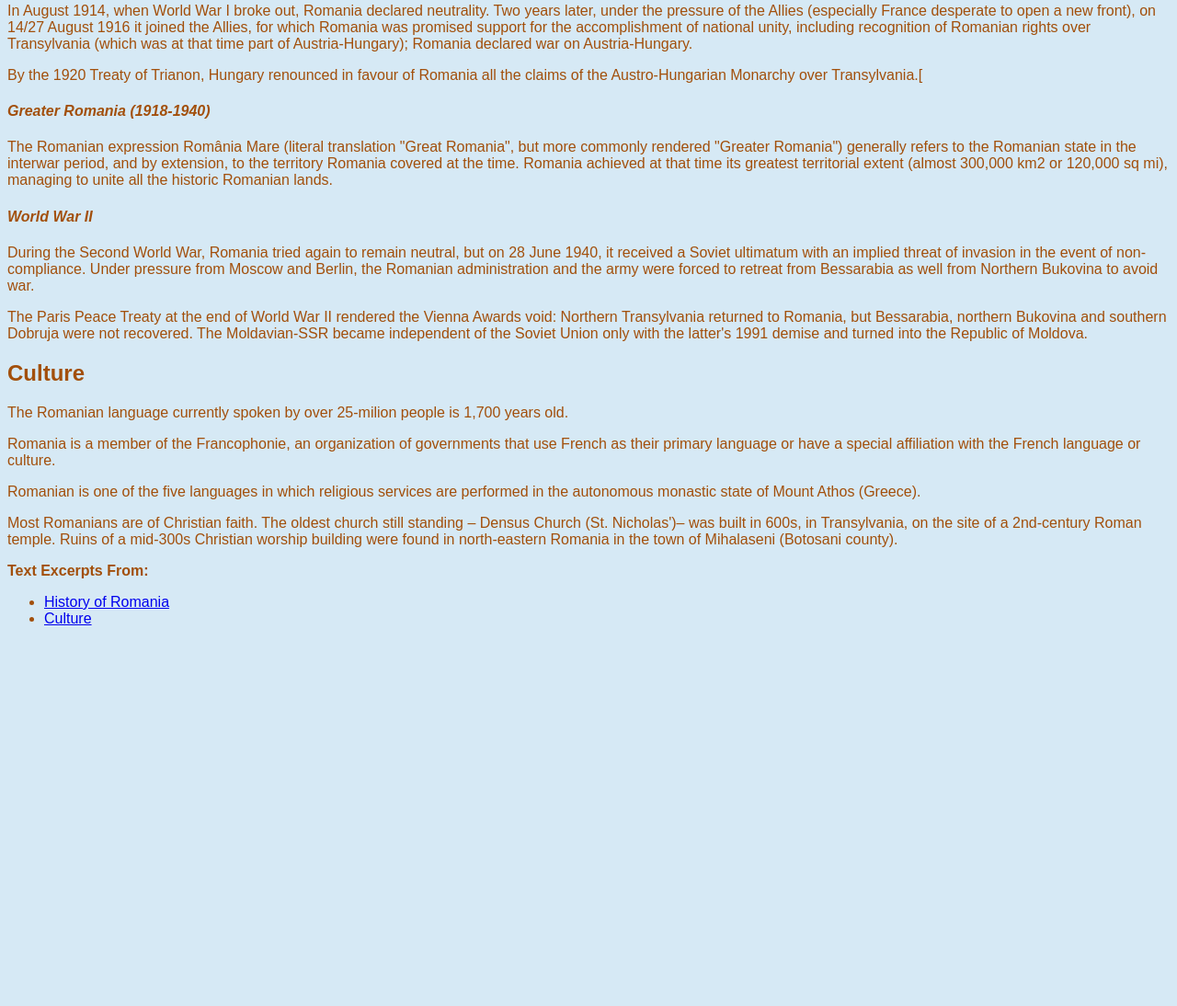
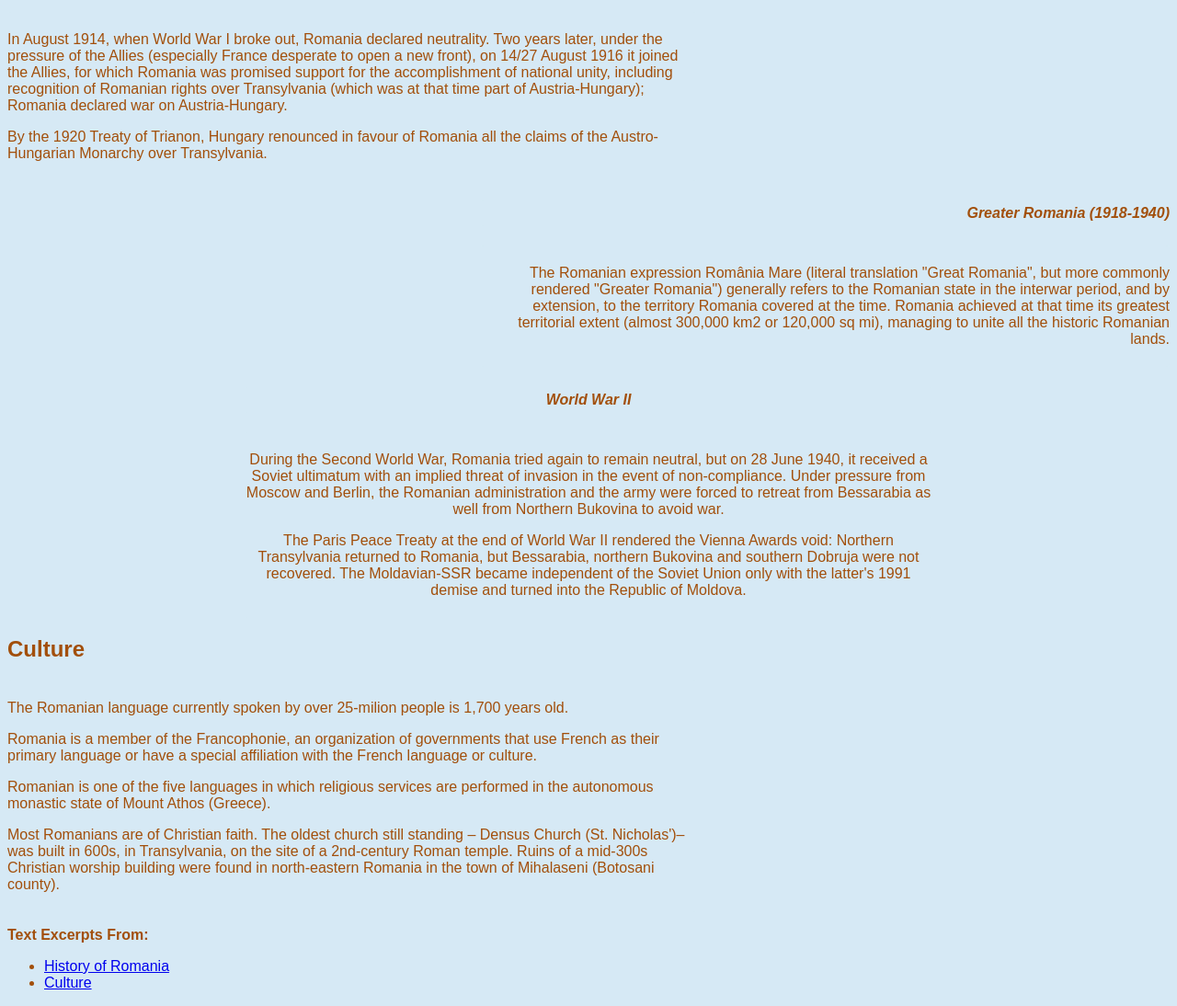
Before and after one commit to razvanrus289/Project-Three, a plain HTML site: page page3.html in a window 1280 px wide. Shown: the part 554-1648 px from the top of the page at 92% size. Before the commit the page ends 1252 px from the top, so only its background shows below. Drawn offline with Linux system fonts and the light colour scheme; a web font is replaced by a local one.

Commit message:
moved the text around on the page and put the paragraph's in boxes

```diff
--- a/css/style.css
+++ b/css/style.css
@@ -120,11 +120,11 @@ nav#pagethreenav ul li a {
     text-align: center;
 }
 
-#box3 {
+.box3 {
     display: block;
     background-color: #D6E9F5;
     color: #A24F0B;
-    width: 200px;
+    width: 250px;
     padding: 10px 0px 8px 0px;
     border-radius: 4px;
     text-align: center;
@@ -135,3 +135,46 @@ nav#pagethreenav ul li a {
 #map {
     width: 350px;
 }
+
+.para1-pg3 {
+    display: block;
+    background-color: #D6E9F5;
+    color: #A24F0B;
+    width: 750px;
+    padding: 5px 0px 5px 0px;
+    border-radius: 4px;
+    text-align: left;
+}
+
+.para2-pg3 {
+    display: block;
+    background-color: #D6E9F5;
+    color: #A24F0B;
+    width: 750px;
+    padding: 5px 0px 5px 0px;
+    border-radius: 4px;
+    text-align: right;
+    margin-left: auto;
+}
+
+.para3-pg3 {
+    display: block;
+    background-color: #D6E9F5;
+    color: #A24F0B;
+    width: 750px;
+    padding: 5px 0px 5px 0px;
+    border-radius: 4px;
+    text-align: center;
+    margin-left: auto;
+    margin-right: auto;
+}
+
+.para4-pg3 {
+    display: block;
+    background-color: #D6E9F5;
+    color: #A24F0B;
+    width: 750px;
+    padding: 5px 0px 5px 0px;
+    border-radius: 4px;
+    text-align: left;
+}
--- a/page3.html
+++ b/page3.html
@@ -17,29 +17,37 @@
             <li><a href="page3.html" title="Romania Page">Romania</a></li>
         </ul>
     </nav>
-    <h1 id="box3">Romania</h1>
+    <h1 class="box3">Romania</h1>
     <img src="images/map.png" alt="An map of Romania" id="map">
     <section>
         <h2><strong>History</strong></h2>
-        <h4><strong><em>World War I</em></strong></h4>
+        <h4 class="para1-pg3"><strong><em>World War I</em></strong></h4>
+        <div class="para1-pg3">
             <p>In August 1914, when World War I broke out, Romania declared neutrality. Two years later, under the pressure of the Allies (especially France desperate to open a new front), on 14/27 August 1916 it joined the Allies, for which Romania was promised support for the accomplishment of national unity, including recognition of Romanian rights over Transylvania (which was at that time part of Austria-Hungary); Romania declared war on Austria-Hungary.</p>
-        <p>By the 1920 Treaty of Trianon, Hungary renounced in favour of Romania all the claims of the Austro-Hungarian Monarchy over Transylvania.[</p>
+            <p>By the 1920 Treaty of Trianon, Hungary renounced in favour of Romania all the claims of the Austro-Hungarian Monarchy over Transylvania.</p>
+        </div>
     </section>
     <section>
-        <h4><strong><em>Greater Romania (1918-1940)</em></strong></h4>
+        <h4 class="para2-pg3"><strong><em>Greater Romania (1918-1940)</em></strong></h4>
+        <div class="para2-pg3">
             <p>The Romanian expression România Mare (literal translation "Great Romania", but more commonly rendered "Greater Romania") generally refers to the Romanian state in the interwar period, and by extension, to the territory Romania covered at the time. Romania achieved at that time its greatest territorial extent (almost 300,000 km2 or 120,000 sq mi), managing to unite all the historic Romanian lands.</p>
+        </div>
     </section>
     <section>
-        <h4><strong><em>World War II</em></strong></h4>
+        <h4 class="para3-pg3"><strong><em>World War II</em></strong></h4>
+        <div class="para3-pg3">
             <p>During the Second World War, Romania tried again to remain neutral, but on 28 June 1940, it received a Soviet ultimatum with an implied threat of invasion in the event of non-compliance. Under pressure from Moscow and Berlin, the Romanian administration and the army were forced to retreat from Bessarabia as well from Northern Bukovina to avoid war.</p>
             <p>The Paris Peace Treaty at the end of World War II rendered the Vienna Awards void: Northern Transylvania returned to Romania, but Bessarabia, northern Bukovina and southern Dobruja were not recovered. The Moldavian-SSR became independent of the Soviet Union only with the latter's 1991 demise and turned into the Republic of Moldova.</p>
+        </div>
     </section>
     <section>
         <h2><strong>Culture</strong></h2>
+        <div class="para4-pg3">
             <p>The Romanian language currently spoken by over 25-milion people is 1,700 years old.</p>
             <p>Romania is a member of the Francophonie, an organization of governments that use French as their primary language or have a special affiliation with the French language or culture.</p>
             <p>Romanian is one of the five languages in which religious services are performed in the autonomous monastic state of Mount Athos (Greece).</p>
             <p>Most Romanians are of Christian faith. The oldest church still standing – Densus Church (St. Nicholas')– was built in 600s, in Transylvania, on the site of a 2nd-century Roman temple. Ruins of a mid-300s Christian worship building were found in north-eastern Romania in the town of Mihalaseni (Botosani county).</p>
+        </div>
     </section>
     <p><strong>Text Excerpts From:</strong></p>
     <ul>
```
Lines whose indentation alone changed are shown as unchanged.
